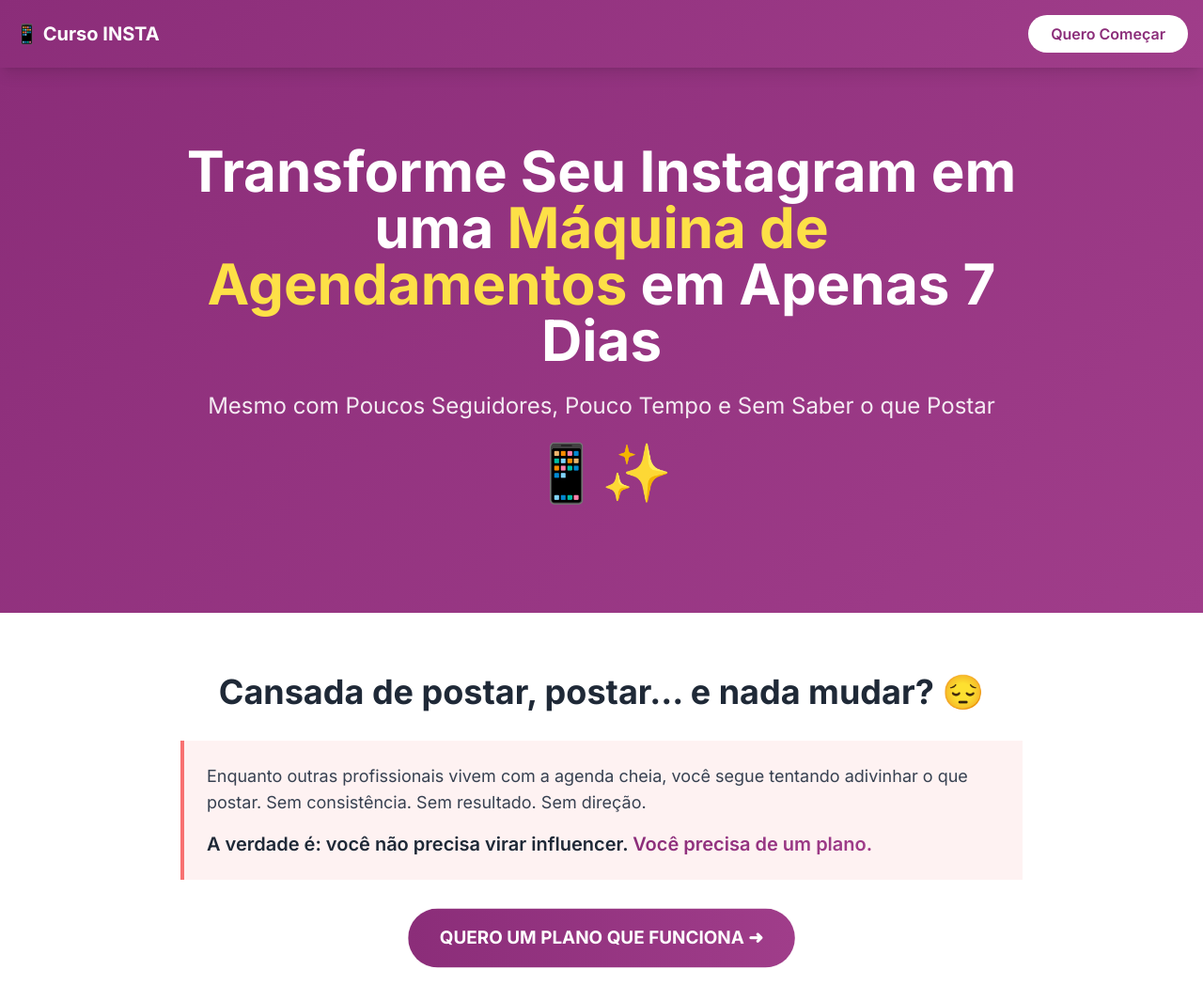
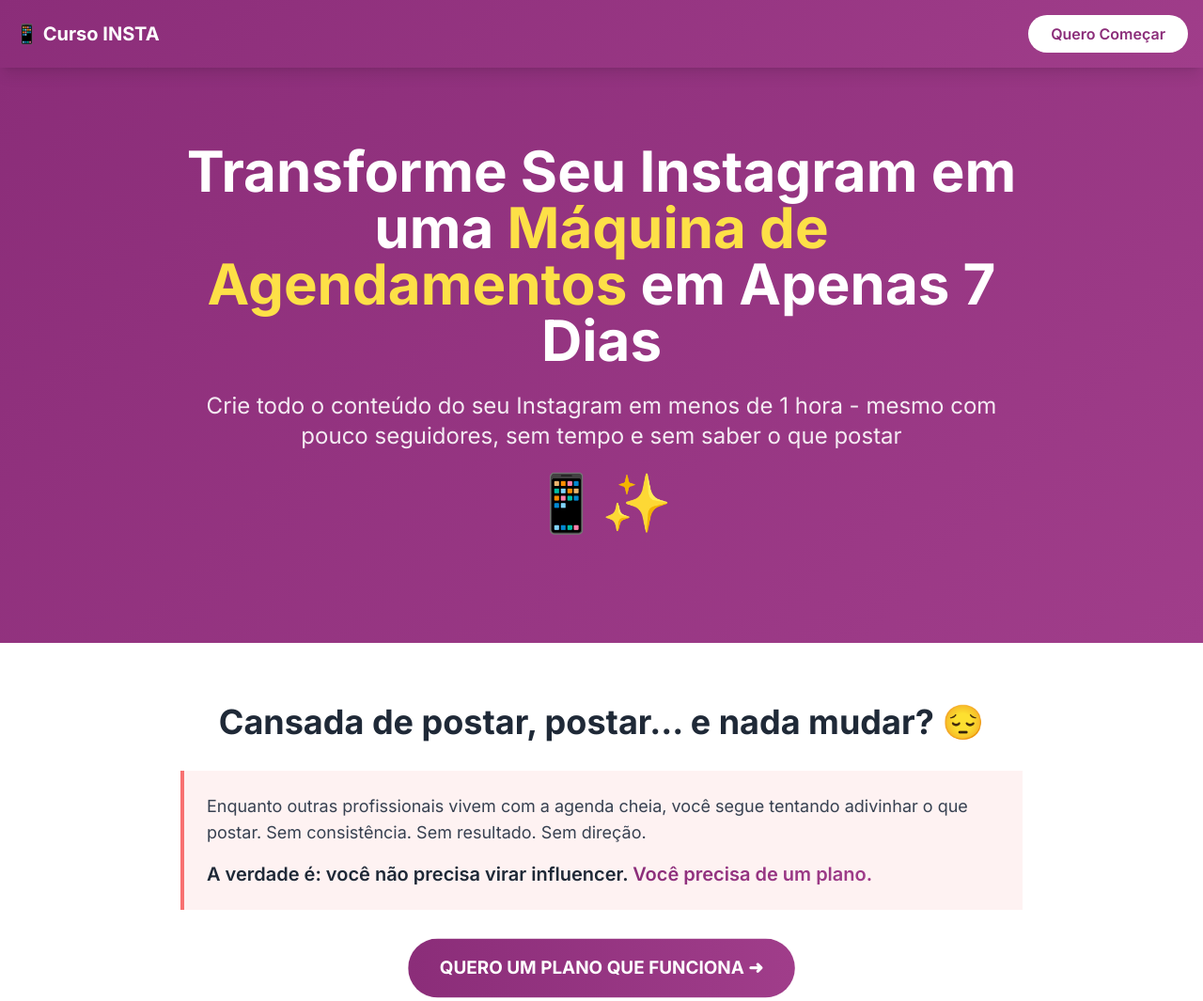
Before and after one commit to julivan123/landing-insta, a plain HTML site: page index.html in a window 1280 px wide. Shown: the top 1065 px of the page at 94% size. Drawn offline with nearby package versions, Linux system fonts and the light colour scheme.

Commit message:
Update index.html

```diff
--- a/index.html
+++ b/index.html
@@ -73,7 +73,7 @@
                     Transforme Seu Instagram em uma <span class="text-yellow-300">Máquina de Agendamentos</span> em Apenas 7 Dias
                 </h1>
                 <p class="text-xl md:text-2xl mb-8 opacity-90">
-                    Mesmo com Poucos Seguidores, Pouco Tempo e Sem Saber o que Postar
+                    Crie todo o conteúdo do seu Instagram em menos de 1 hora - mesmo com pouco seguidores, sem tempo e sem saber o que postar
                 </p>
                 <div class="floating">
                     <div class="text-6xl mb-8">📱✨</div>
```
